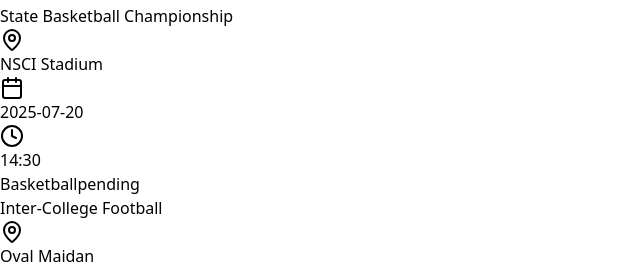
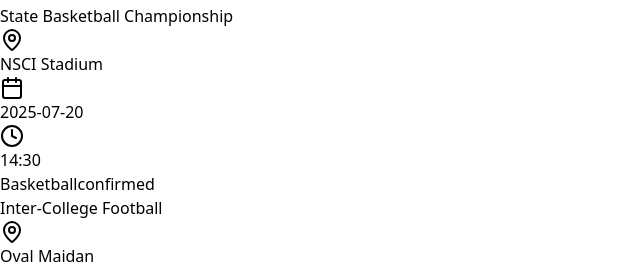
Before and after one commit to Shray0611/SPORTS_RECONNECT, a React (Vite) app in the folder Frontend/: page /officalsHomePage in a window 1280 px wide. Shown: the part 1088-1352 px from the top of the page, without its empty margins (0-640 px from the left). Built offline with nearby package versions, Linux system fonts and the light colour scheme.

Commit message:
Status updated

```diff
--- a/Frontend/src/App.jsx
+++ b/Frontend/src/App.jsx
@@ -81,7 +81,7 @@ const App = () => {
           <Route path="/official-details" element={<OfficialDetails />} />
           <Route path="/Login" element={<Login />} />
           <Route path="/Register" element={<Register />} />
-          <Route path="/OfficalsHomepage" element={<OfficalsHomepage />} />
+          <Route path="/officalsHomePage" element={<OfficalsHomepage />} />
         </Routes>
       </div>
     </Router>
--- a/Frontend/src/OfficalsHomepage.jsx
+++ b/Frontend/src/OfficalsHomepage.jsx
@@ -51,7 +51,7 @@ const OfficialDashboard = () => {
       sport: "Basketball",
       date: "2025-07-20",
       time: "14:30",
-      status: "pending",
+      status: "confirmed",
       venue: "NSCI Stadium",
     },
     {
```
